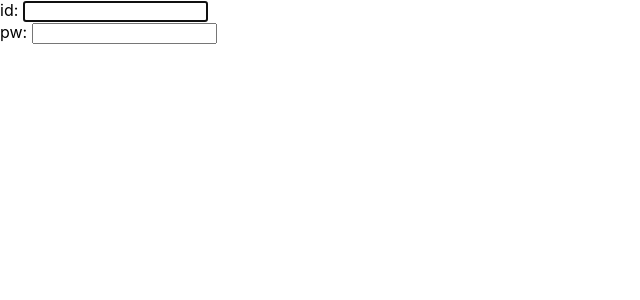
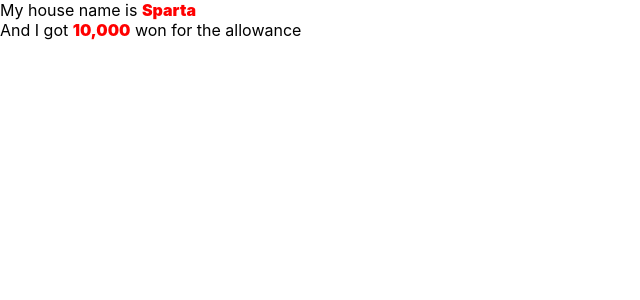
Before and after one commit to YoungHwan90s/React.js-Practice, a React (Create React App) app in the folder week-2/: page / in a window 1280 px wide. Shown: the top 300 px of the page, without its empty margins (0-640 px from the left). Built offline with nearby package versions, Linux system fonts and the light colour scheme.

Commit message:
React Hooks - useContext

```diff
--- a/week-2/src/App.jsx
+++ b/week-2/src/App.jsx
@@ -1,39 +1,8 @@
-import React, { useRef, useEffect, useState } from "react";
+import React from "react";
+import GrandFather from "./components/Grandfather"
 
 function App() {
-  // 화면이 렌더링 될 때, 어떤 작업을 하고 싶다 : useEffect!
-  const idRef = useRef("");
-  const pwRef = useRef("");
-  const [id, setId] = useState("");
-
-  useEffect(() => {
-    idRef.current.focus();
-  }, []);
-
-  useEffect(() => {
-    if (id.length >= 10) {
-      pwRef.current.focus();
-    }
-  }, [id]);
-
-  return (
-    <div>
-      <div>
-        id:{" "}
-        <input
-          value={id}
-          onChange={(event) => {
-            setId(event.target.value);
-          }}
-          type="text"
-          ref={idRef}
-        />
-      </div>
-      <div>
-        pw: <input type="password" ref={pwRef} />
-      </div>
-    </div>
-  );
+  return <GrandFather />;
 }
 
 export default App;
--- /dev/null
+++ b/week-2/src/components/Child.jsx
@@ -0,0 +1,21 @@
+import React, { useContext } from 'react'
+import { FamilyContext } from '../context/FamilyContext'
+
+const style = {
+    color: "red",
+    fontWeight: "900",
+}
+
+
+function Child() {
+    const data = useContext(FamilyContext)
+
+  return (
+    <div>
+        My house name is <span style={style}>{data.houseName}</span> <br />
+        And I got <span style={style}>{data.pocketMoney}</span> won for the allowance
+    </div>
+  )
+}
+
+export default Child
--- /dev/null
+++ b/week-2/src/components/Father.jsx
@@ -0,0 +1,8 @@
+import React from 'react'
+import Child from './Child'
+
+function Father() {
+  return <Child />
+}
+
+export default Father
--- /dev/null
+++ b/week-2/src/components/Grandfather.jsx
@@ -0,0 +1,19 @@
+import React from 'react'
+import Father from './Father'
+import { FamilyContext } from '../context/FamilyContext'
+
+function Grandfather() {
+    const houseName = "Sparta"
+    const pocketMoney = "10,000"
+
+  return (
+    <FamilyContext.Provider value={{
+        houseName,
+        pocketMoney
+    }}>
+        <Father />
+    </FamilyContext.Provider>
+  )
+}
+
+export default Grandfather
--- /dev/null
+++ b/week-2/src/context/FamilyContext.js
@@ -0,0 +1,3 @@
+import { createContext } from "react";
+
+export const FamilyContext = createContext(null);
```
